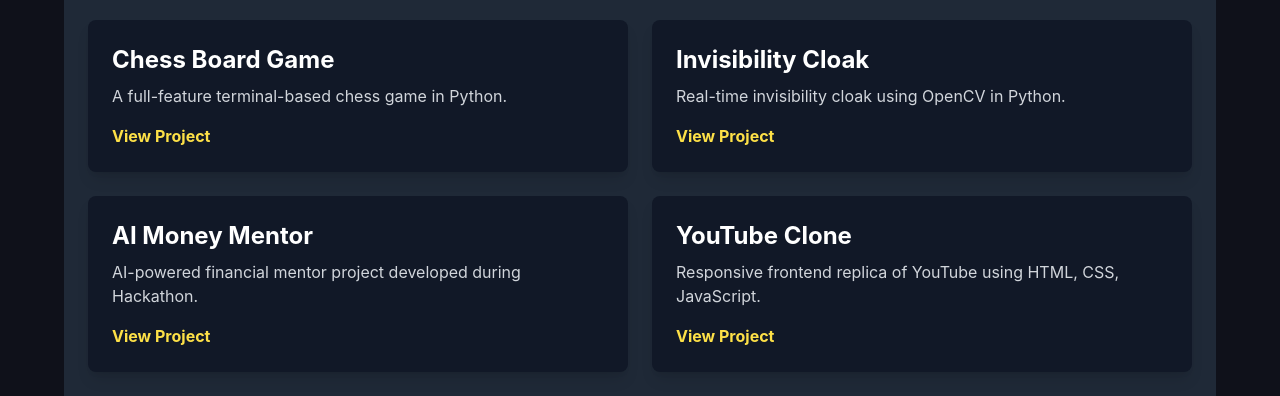
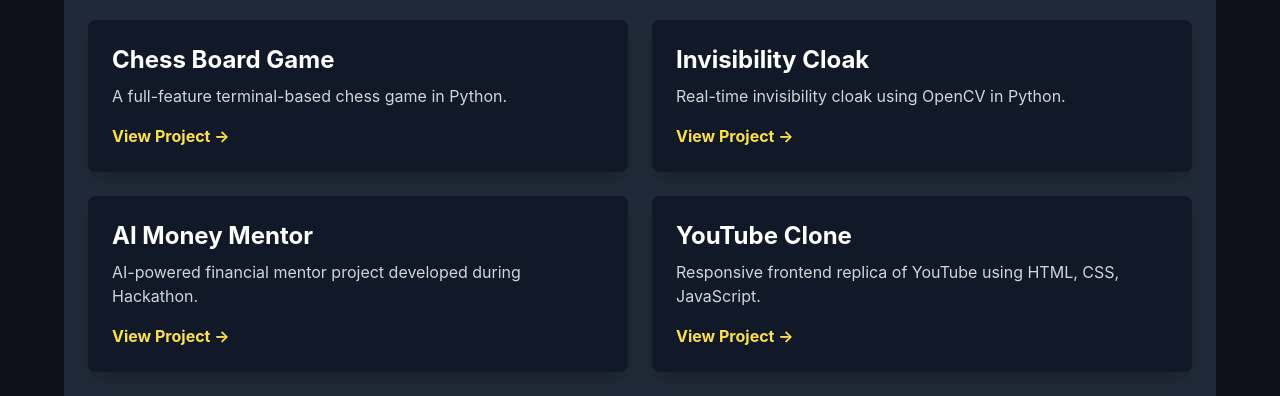
Before and after one commit to GSWAYAM9/portfolio2, a Next.js app: page / in a window 1280 px wide. Shown: the part 1580-1976 px from the top of the page. Built offline with nearby package versions, Linux system fonts and the light colour scheme.

Commit message:
Update Projects.js

```diff
--- a/components/Projects.js
+++ b/components/Projects.js
@@ -26,10 +26,12 @@
     <h2 className="text-4xl font-bold mb-6 text-center">Projects</h2>
     <div className="grid md:grid-cols-2 gap-6">
       {projects.map((project, idx) => (
-        <div key={idx} className="p-6 bg-gray-900 rounded-lg shadow-lg hover:scale-105 transition-transform">
+        <div key={idx} className="p-6 bg-gray-900 rounded-lg shadow-lg hover:scale-105 transition-transform duration-300">
           <h3 className="text-2xl font-bold mb-2">{project.title}</h3>
           <p className="text-gray-300 mb-4">{project.desc}</p>
-          <a href={project.link} target="_blank" rel="noreferrer" className="text-yellow-300 font-bold hover:underline">View Project</a>
+          <a href={project.link} target="_blank" rel="noreferrer" className="text-yellow-300 font-bold hover:underline">
+            View Project →
+          </a>
         </div>
       ))}
     </div>
```
